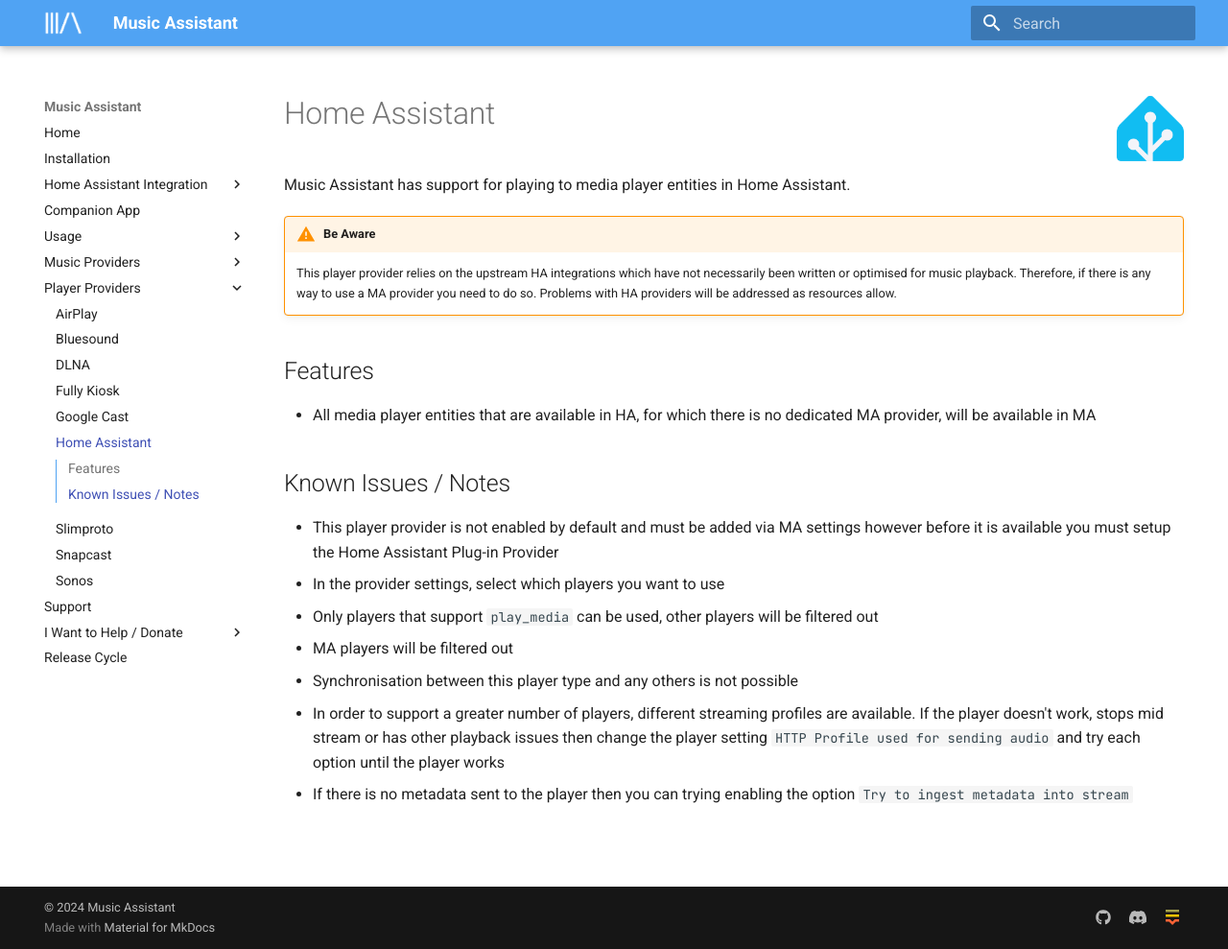
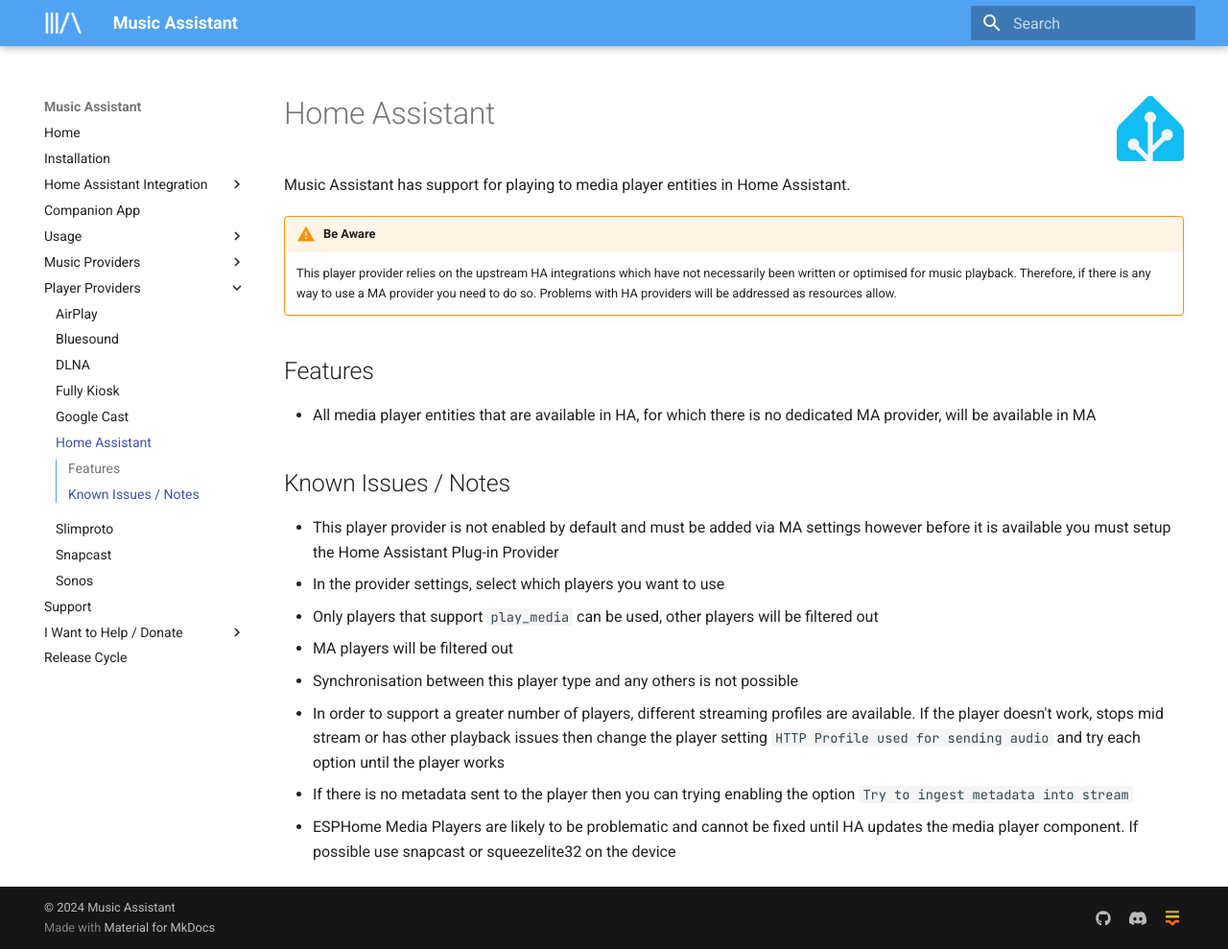
Before and after one commit to pwbriggs/music-assistant.github.io, an MkDocs documentation site: the page built from docs/player-support/ha.md, in a window 1280 px wide and 989 px high. Shown: the whole window at 96% size. Built offline with MkDocs 1.6.1 and Material for MkDocs 9.7.7, drawn with Linux system fonts in a browser that asks for light colours.

Commit message:
Note about media player component

```diff
--- a/docs/player-support/ha.md
+++ b/docs/player-support/ha.md
@@ -18,3 +18,4 @@
 - Synchronisation between this player type and any others is not possible
 - In order to support a greater number of players, different streaming profiles are available. If the player doesn't work, stops mid stream or has other playback issues then change the player setting `HTTP Profile used for sending audio` and try each option until the player works
 - If there is no metadata sent to the player then you can trying enabling the option `Try to ingest metadata into stream`
+- ESPHome Media Players are likely to be problematic and cannot be fixed until HA updates the media player component. If possible use snapcast or squeezelite32 on the device
```
